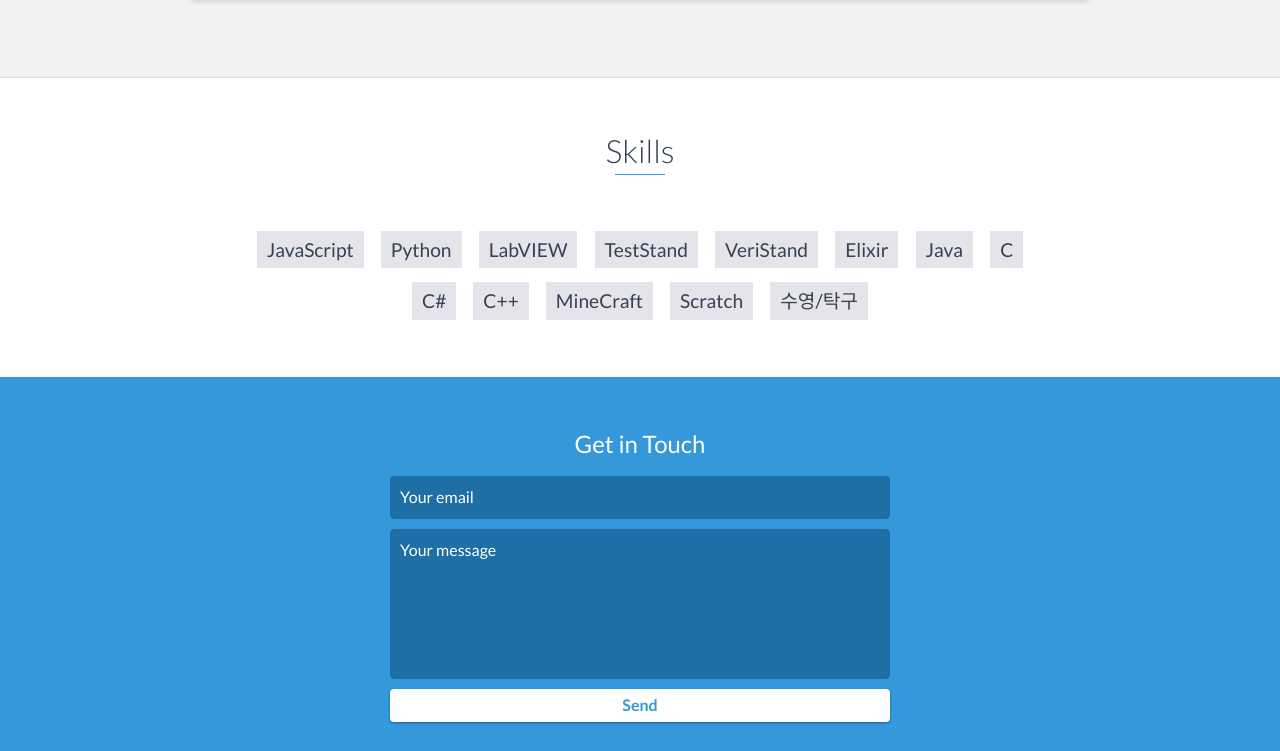
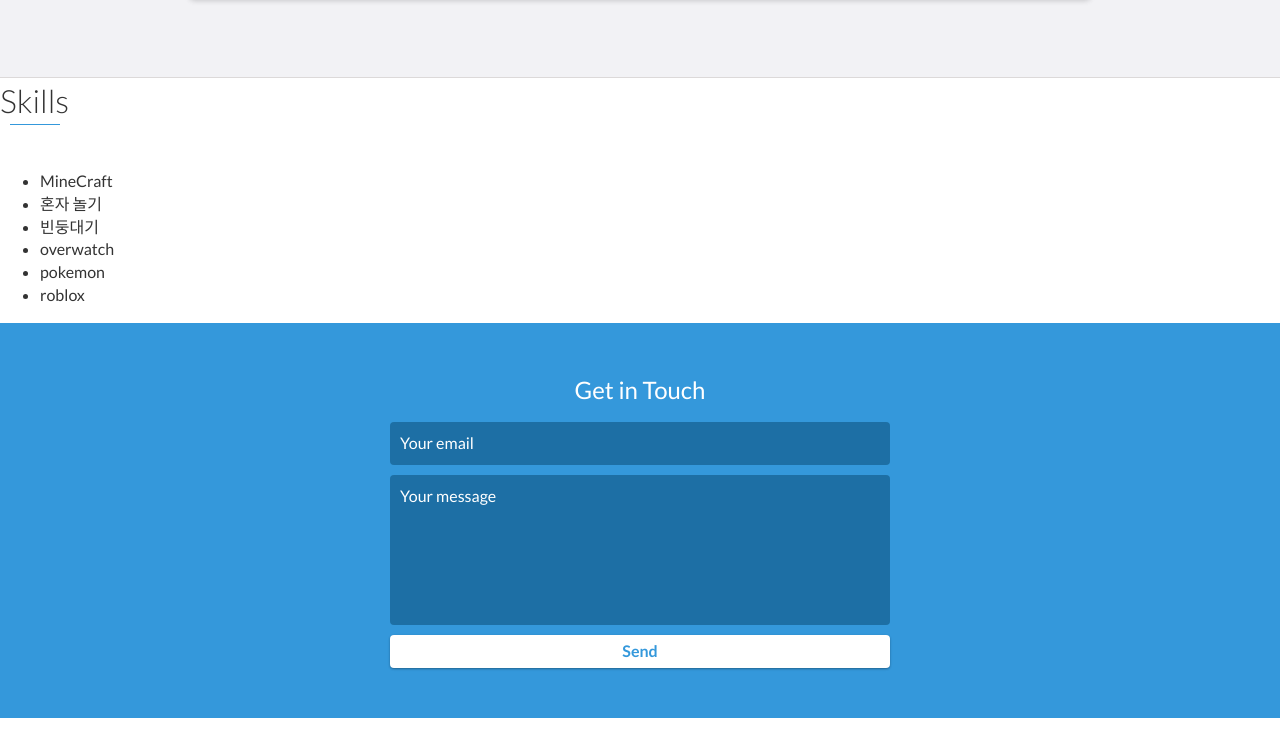
Before and after one commit to jjtMonster/jjtMonster.github.io, a website: page index.html in a window 1280 px wide. Shown: the part 3110-3861 px from the top of the page. Drawn offline with nearby package versions, Linux system fonts and the light colour scheme.

Commit message:
portfolio

```diff
--- a/index.html
+++ b/index.html
@@ -190,22 +190,15 @@
     </div>
     <!-- End #projects -->
 
-    <div id="skills">
+    <div id="좋아하는 것">
         <h2 class="heading">Skills</h2>
         <ul>
-            <li>JavaScript</li>
-            <li>Python</li>
-            <li>LabVIEW</li>
-            <li>TestStand</li>
-            <li>VeriStand</li>
-            <li>Elixir</li>
-            <li>Java</li>
-            <li>C</li>
-            <li>C#</li>
-            <li>C++</li>
             <li>MineCraft</li>
-            <li>Scratch</li>
-            <li>수영/탁구</li>
+            <li>혼자 놀기</li>
+            <li>빈둥대기</li>
+            <li>overwatch</li>
+            <li>pokemon</li>
+            <li>roblox</li>
         </ul>
     </div>
     <!-- End #skills -->
```
